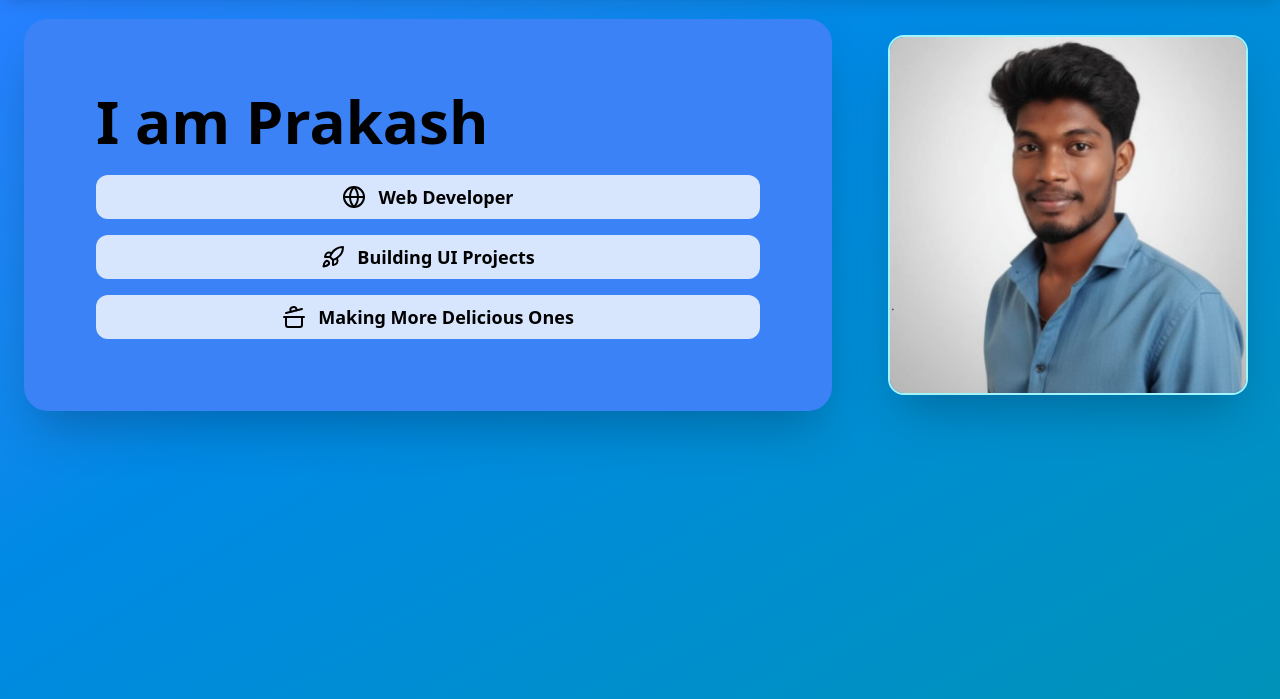
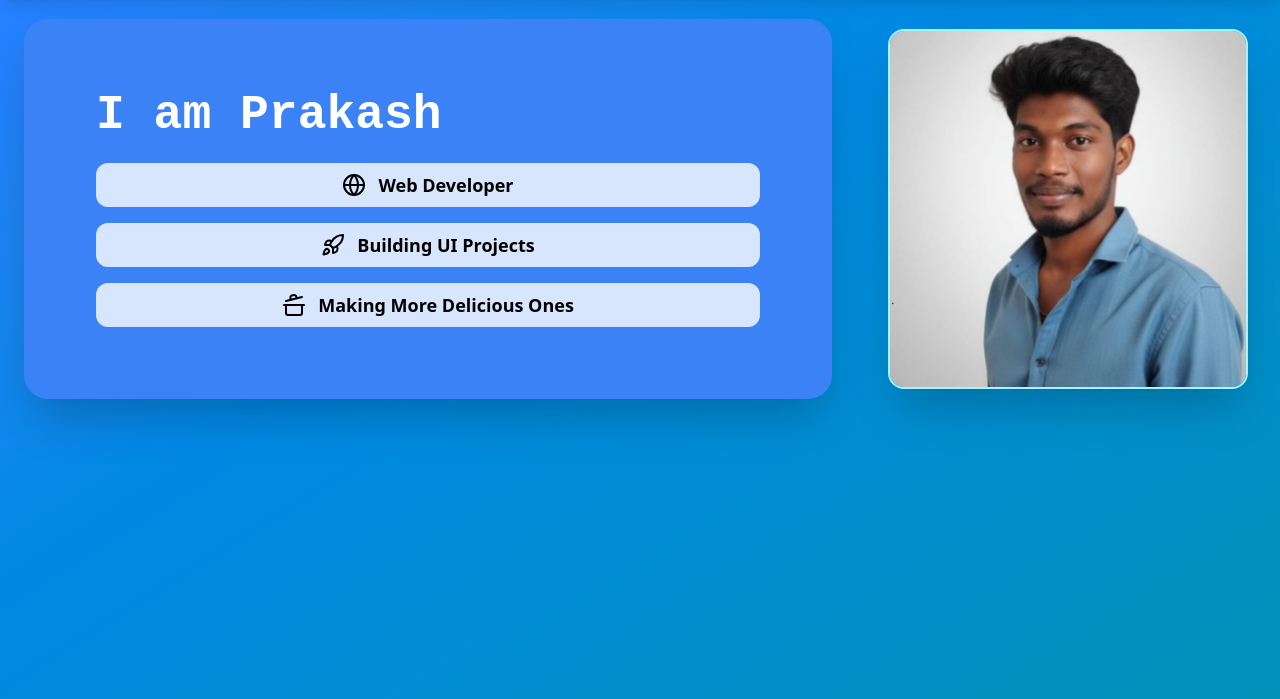
Before and after one commit to prakashmcodes/prakashm-js, a website built with Vite: page index.html in a window 1280 px wide. Shown: the part 101-800 px from the top of the page. Built offline with nearby package versions, Linux system fonts and the light colour scheme; some icons are missing.

Commit message:
feat: typewrite effect for name

```diff
--- a/index.css
+++ b/index.css
@@ -1 +1,34 @@
 @import "tailwindcss";
+#nametext{
+  position: relative;
+  width: max-content;
+  font-family: monospace;
+  font-size: 3rem;
+  color: white;
+  overflow: hidden;
+}
+
+
+#nametext::before{
+  content:"";
+  position:absolute;
+  top:0;
+  left:0;
+  width:100%;
+  height:100%;
+  background: #3b82f6;
+  animation: typewriter 1s steps(12) forwards;
+}
+
+
+
+
+@keyframes typewriter{
+  from{ left:0; }
+  to{ left:100%; }
+}
+
+@keyframes blink{
+  0%,50%{ opacity:1; }
+  51%,100%{ opacity:0; }
+}
```
